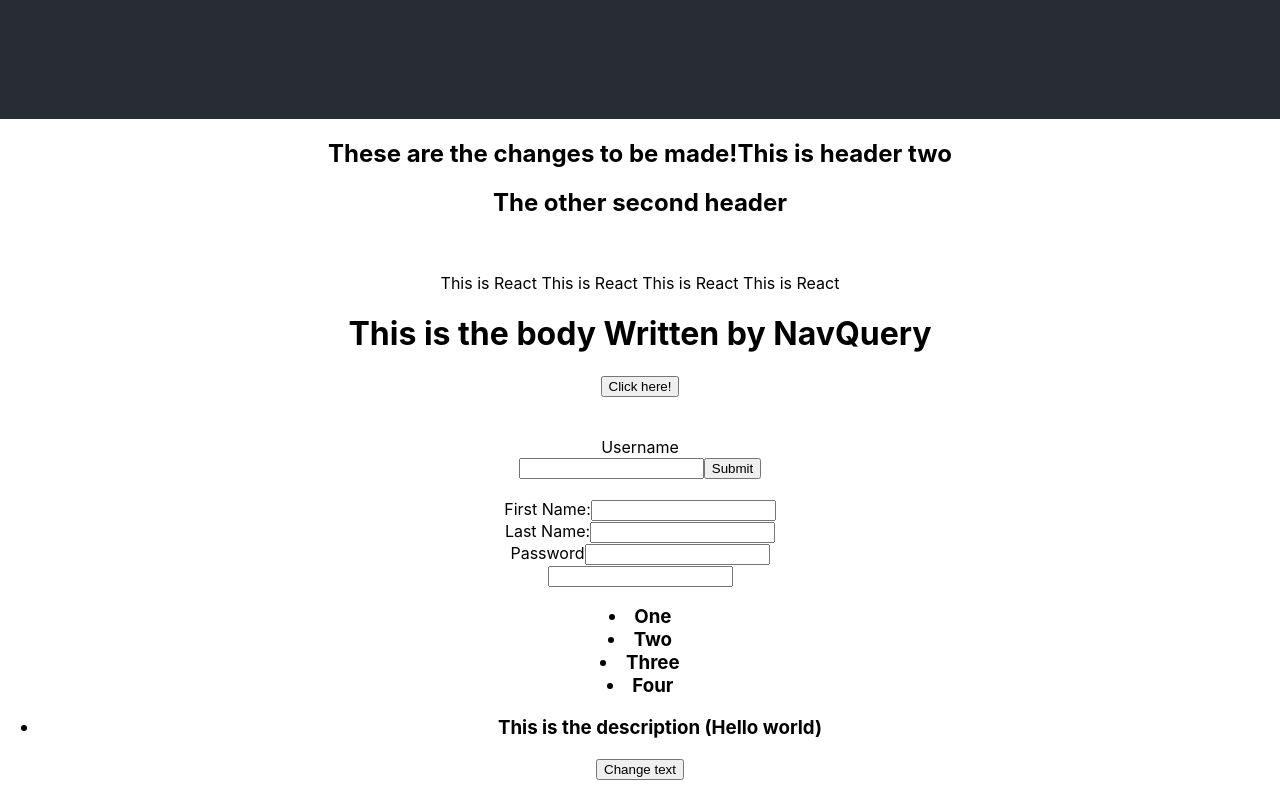
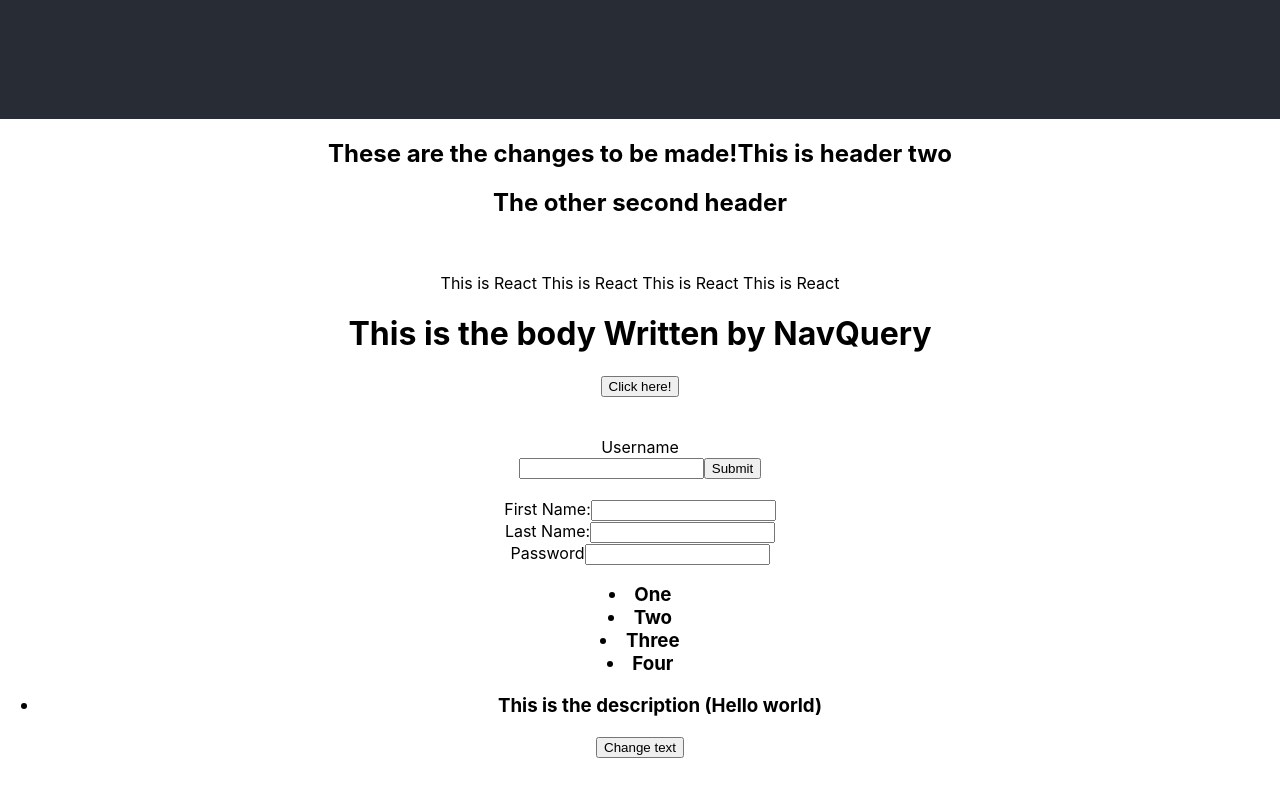
Before and after one commit to Ngufuli/ReactJS, a React (Create React App) app in the folder my-app/: page / in a window 1280 px wide. Shown: the part 681-1481 px from the top of the page. After the commit the page ends 1459 px from the top, so only its background shows below. Built offline with nearby package versions, Linux system fonts and the light colour scheme.

Commit message:
Eliminated un-necessities

```diff
--- a/my-app/src/Form.js
+++ b/my-app/src/Form.js
@@ -13,7 +13,7 @@ class Form extends Component{
             <label for="">Password</label>
             <input type="password"></input>
             <br />
-            <input type="textarea" width="250px" height="250px"></input>
+            {/* <input type="textarea" width="250px" height="250px"></input> */}
         </div>
     }
 }
```
